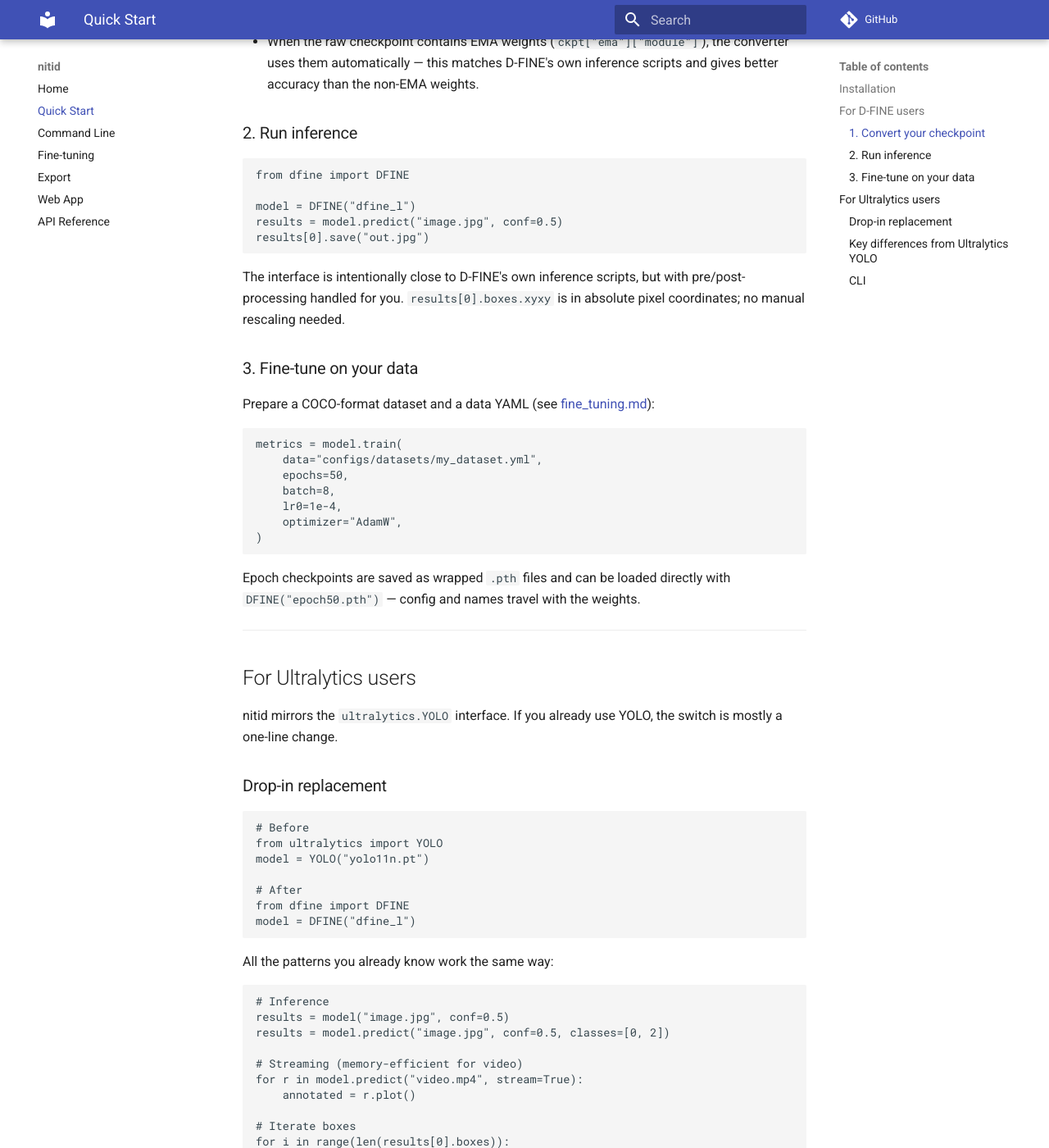
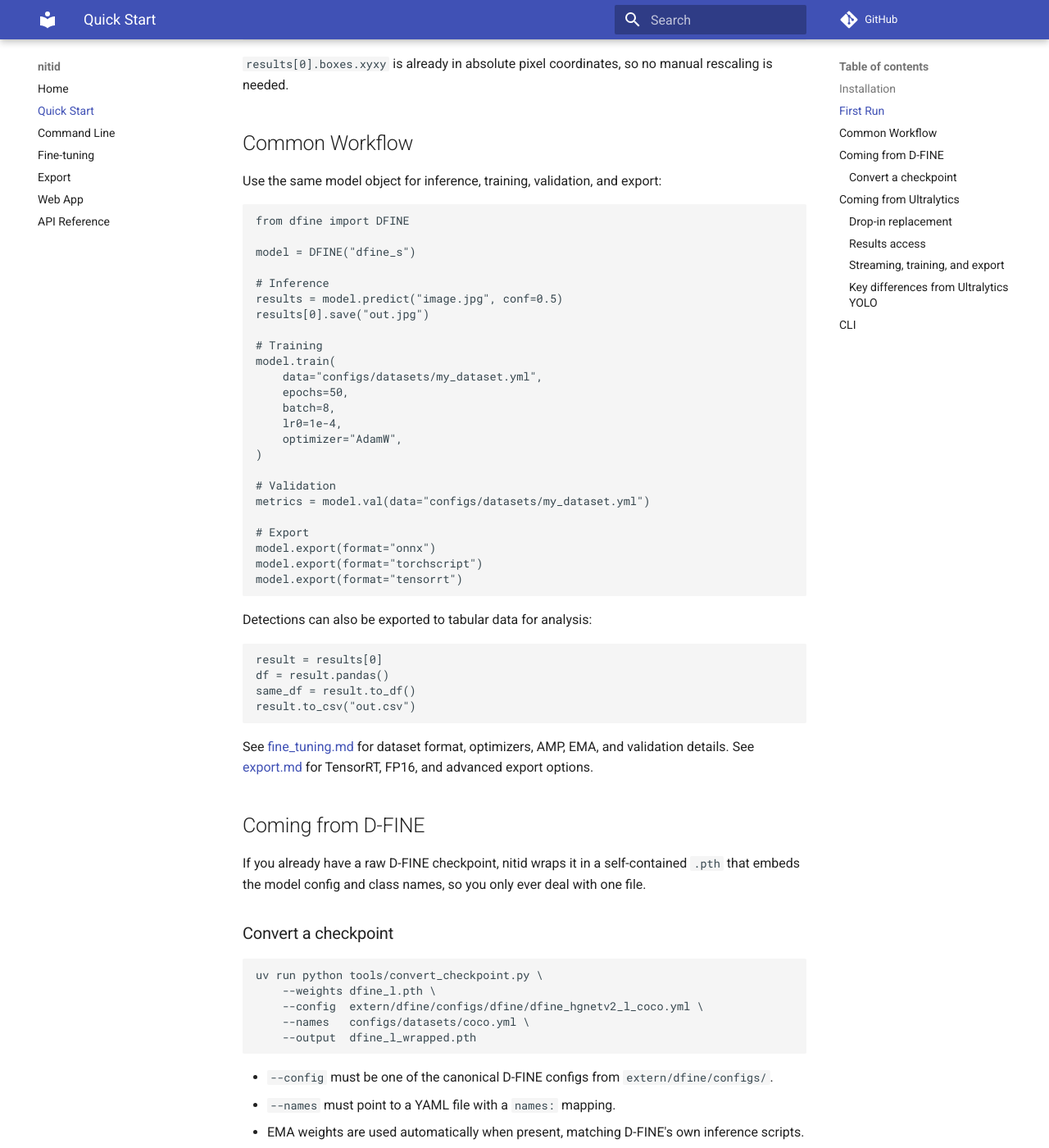
Before and after one commit to Nitidio/nitid, an MkDocs documentation site: the page built from docs/quickstart.md, in a window 1280 px wide and 1400 px high, scrolled down 767 px. Shown: the whole window at 82% size. Built offline with MkDocs 1.6.1 and Material for MkDocs 9.7.7, drawn with Linux system fonts in a browser that asks for light colours; comment, search, counter and statistics services are not loaded; some of the changed text lies outside the part shown.

Commit message:
docs: added quickstart link in readme, simplified quickstart

````diff
--- a/docs/quickstart.md
+++ b/docs/quickstart.md
@@ -1,22 +1,91 @@
 # Quickstart
+
+This page is the canonical quickstart for nitid. It covers the shortest path to
+first inference, the common train/val/export workflow, and the main differences
+for users coming from raw D-FINE or Ultralytics YOLO.
 
 ## Installation
 
 ```bash
 git clone https://github.com/Vaelsys/nitid.git && cd nitid
 git submodule update --init        # pulls extern/dfine
-uv sync --extra dev
+uv sync --extra train
 ```
 
----
+Add extras only when you need them:
 
-## For D-FINE users
+```bash
+uv sync --extra dev   # for developement
+uv sync --extra web     # web application
+```
+
+## First Run
+
+Create a model using any official D-FINE model name. nitid will automatically
+download, wrap, and load the corresponding checkpoint on first use.
+
+```python
+from dfine import DFINE
+
+model = DFINE("dfine_s")
+results = model.predict("image.jpg", conf=0.5)
+results[0].save("out.jpg")
+```
+
+`results[0].boxes.xyxy` is already in absolute pixel coordinates, so no manual
+rescaling is needed.
+
+## Common Workflow
+
+Use the same model object for inference, training, validation, and export:
+
+```python
+from dfine import DFINE
+
+model = DFINE("dfine_s")
+
+# Inference
+results = model.predict("image.jpg", conf=0.5)
+results[0].save("out.jpg")
+
+# Training
+model.train(
+    data="configs/datasets/my_dataset.yml",
+    epochs=50,
+    batch=8,
+    lr0=1e-4,
+    optimizer="AdamW",
+)
+
+# Validation
+metrics = model.val(data="configs/datasets/my_dataset.yml")
+
+# Export
+model.export(format="onnx")
+model.export(format="torchscript")
+model.export(format="tensorrt")
+```
+
+Detections can also be exported to tabular data for analysis:
+
+```python
+result = results[0]
+df = result.pandas()
+same_df = result.to_df()
+result.to_csv("out.csv")
+```
+
+See [fine_tuning.md](fine_tuning.md) for dataset format, optimizers, AMP, EMA,
+and validation details. See [export.md](export.md) for TensorRT, FP16, and
+advanced export options.
+
+## Coming from D-FINE
 
 If you already have a raw D-FINE checkpoint, nitid wraps it in a self-contained
-`.pth` that embeds the model config and class names — so you only ever deal with
+`.pth` that embeds the model config and class names, so you only ever deal with
 one file.
 
-### 1. Convert your checkpoint
+### Convert a checkpoint
 
 ```bash
 uv run python tools/convert_checkpoint.py \
@@ -27,50 +96,25 @@
 ```
 
 - `--config` must be one of the canonical D-FINE configs from `extern/dfine/configs/`.
-  The converter resolves all `__include__` directives and embeds the full model definition.
-- `--names` must be a file with a `names:` mapping. Use `configs/datasets/coco.yml` for
-  COCO models, or your own dataset config.
-- When the raw checkpoint contains EMA weights (`ckpt["ema"]["module"]`), the converter
-  uses them automatically — this matches D-FINE's own inference scripts and gives better
-  accuracy than the non-EMA weights.
+- `--names` must point to a YAML file with a `names:` mapping.
+- EMA weights are used automatically when present, matching D-FINE's own inference scripts.
 
-### 2. Run inference
+Load the wrapped checkpoint directly afterward:
 
 ```python
 from dfine import DFINE
 
-model = DFINE("dfine_l")
+model = DFINE("dfine_l_wrapped.pth")
 results = model.predict("image.jpg", conf=0.5)
-results[0].save("out.jpg")
 ```
 
-The interface is intentionally close to D-FINE's own inference scripts, but with
-pre/post-processing handled for you. `results[0].boxes.xyxy` is in absolute pixel
-coordinates; no manual rescaling needed.
+Epoch checkpoints from `model.train(...)` are also saved as wrapped `.pth`
+files, so they can be loaded directly with `DFINE("epoch50.pth")`.
 
-### 3. Fine-tune on your data
+## Coming from Ultralytics
 
-Prepare a COCO-format dataset and a data YAML (see [fine_tuning.md](fine_tuning.md)):
-
-```python
-metrics = model.train(
-    data="configs/datasets/my_dataset.yml",
-    epochs=50,
-    batch=8,
-    lr0=1e-4,
-    optimizer="AdamW",
-)
-```
-
-Epoch checkpoints are saved as wrapped `.pth` files and can be loaded directly with
-`DFINE("epoch50.pth")` — config and names travel with the weights.
-
----
-
-## For Ultralytics users
-
-nitid mirrors the `ultralytics.YOLO` interface. If you already use YOLO, the
-switch is mostly a one-line change.
+nitid mirrors the `ultralytics.YOLO` interface closely, so most migrations are
+a one-line import swap.
 
 ### Drop-in replacement
 
@@ -84,50 +128,37 @@
 model = DFINE("dfine_l")
 ```
 
-All the patterns you already know work the same way:
+### Results access
 
 ```python
-# Inference
 results = model("image.jpg", conf=0.5)
-results = model.predict("image.jpg", conf=0.5, classes=[0, 2])
 
-# Streaming (memory-efficient for video)
-for r in model.predict("video.mp4", stream=True):
-    annotated = r.plot()
-
-# Iterate boxes
 for i in range(len(results[0].boxes)):
     x1, y1, x2, y2 = results[0].boxes.xyxy[i].tolist()
     conf = results[0].boxes.conf[i].item()
     name = results[0].names[int(results[0].boxes.cls[i])]
 
-# Normalised coords (same as YOLO)
-boxes_n = results[0].boxes.xyxyn   # 0–1 range
-boxes_wh = results[0].boxes.xywh   # cx cy w h absolute
-boxes_whn = results[0].boxes.xywhn # cx cy w h normalised
+boxes_n = results[0].boxes.xyxyn
+boxes_wh = results[0].boxes.xywh
+boxes_whn = results[0].boxes.xywhn
 
-# Save / show / serialise
-results[0].save("out.jpg")
-results[0].show()
-json_data = results[0].to_json()   # list of dicts
+json_data = results[0].to_json()
+df = results[0].pandas()
+```
 
-# Fine-tune
+### Streaming, training, and export
+
+```python
+for r in model.predict("video.mp4", stream=True):
+    annotated = r.plot()
+
 model.train(data="my_dataset.yml", epochs=50, batch=16)
-model.train(data="my_dataset.yml", epochs=50, amp=True, ema=True)  # with AMP + EMA
+model.train(data="my_dataset.yml", epochs=50, amp=True, ema=True)
 
-# Evaluate
 metrics = model.val(data="my_dataset.yml")
-# {"mAP50-95": ..., "mAP50": ..., "AR1": ..., "AR100": ...}
-
-# Model info
-model.info()
-# [D-FINE] 31.4M params (31.4M trainable)  120.3 GFLOPs  98.6 MB
-
-# Export
 model.export(format="onnx")
 model.export(format="torchscript")
-model.export(format="tensorrt")          # requires: uv sync --extra tensorrt
-model.export(format="tensorrt", half=True)   # FP16
+model.export(format="tensorrt", half=True)
 ```
 
 ### Key differences from Ultralytics YOLO
@@ -137,11 +168,11 @@
 | Checkpoint format | `.pt` (architecture inferred from filename) | `.pth` (config embedded inside) |
 | Raw weights | Download directly | Downloaded and wrapped automatically |
 | `model.info()` | Returns param/FLOP stats | Supported — params, GFLOPs, size on disk |
-| TensorRT export | Supported | Supported (`see Installation in README`) |
+| TensorRT export | Supported | Supported (see [export.md](export.md)) |
 | AMP / EMA training | Supported | Supported (`amp=True`, `ema=True`) |
-| `model.task` | `"detect"`, `"segment"`, … | Always `"detect"` |
+| `model.task` | `"detect"`, `"segment"`, ... | Always `"detect"` |
 
-### CLI
+## CLI
 
 Use the CLI when you want to run nitid from the terminal instead of Python.
 
@@ -152,7 +183,7 @@
 ```
 
 This automatically downloads and wraps `dfine_s` on first use, runs detection
-on `image.jpg`, and saves the image with boxes drawn here:
+on `image.jpg`, and saves the annotated image to:
 
 ```text
 runs/detect/exp/image.jpg
@@ -161,7 +192,12 @@
 Choose your own output folder name:
 
 ```bash
-uv run dfine predict model=dfine_s source=image.jpg save=true project=runs/detect name=street-test
+uv run dfine predict \
+    model=dfine_s \
+    source=image.jpg \
+    save=true \
+    project=runs/detect \
+    name=street-test
 ```
 
 The saved image will be:
@@ -173,10 +209,14 @@
 Other common CLI commands:
 
 ```bash
-uv run dfine train  model=dfine_l data=my_dataset.yml epochs=50
-uv run dfine val    model=dfine_l data=my_dataset.yml
+uv run dfine train model=dfine_l data=my_dataset.yml epochs=50
+uv run dfine val model=dfine_l data=my_dataset.yml
 uv run dfine export model=dfine_l format=onnx
 ```
+
+- `train`: fine-tune a model on a COCO-format dataset YAML.
+- `val`: run COCO-style evaluation on the validation or test split.
+- `export`: convert a wrapped checkpoint to ONNX, TorchScript, or TensorRT.
 
 Show all prediction options:
 
````
Also changed, not shown: README.md (+7 -12 lines).
